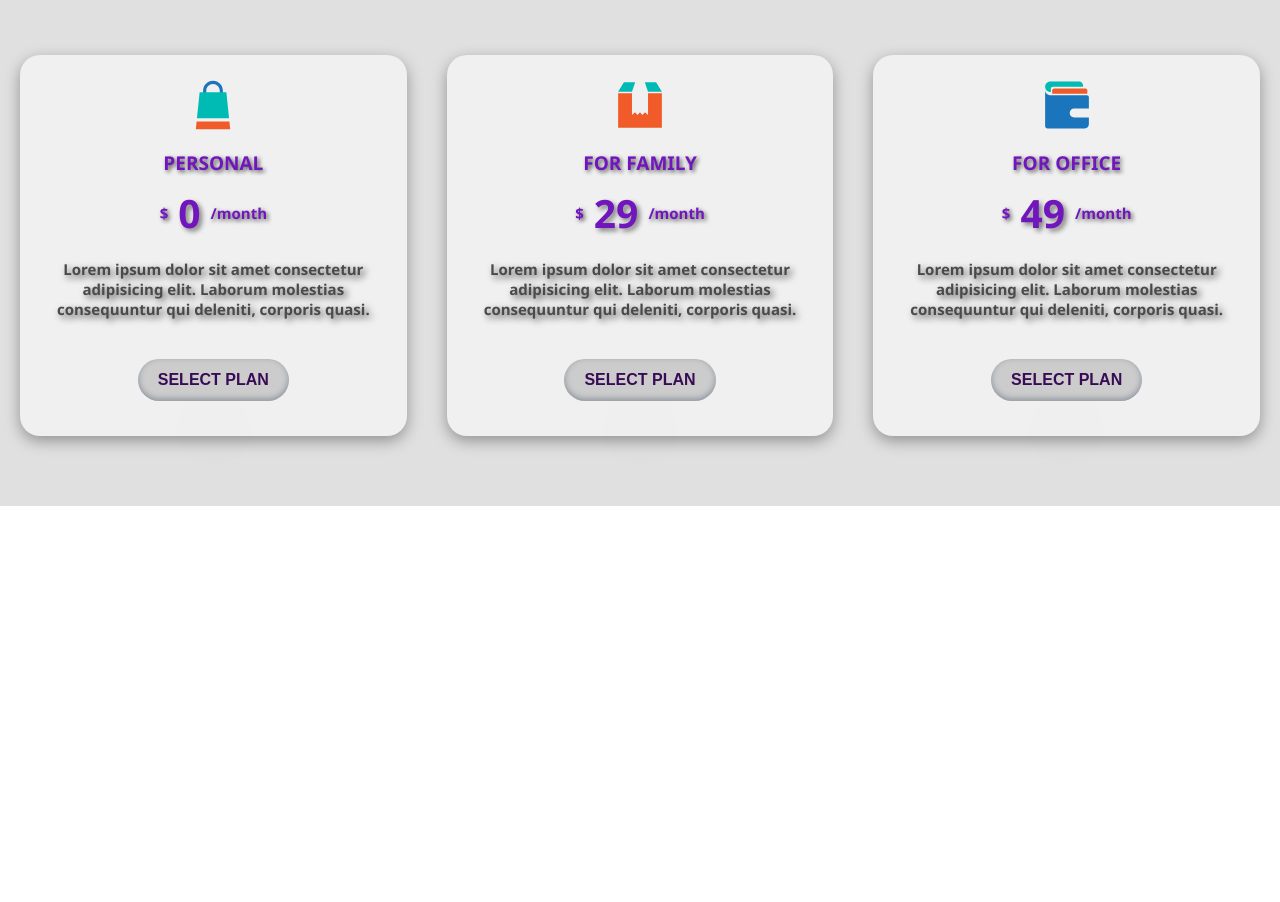
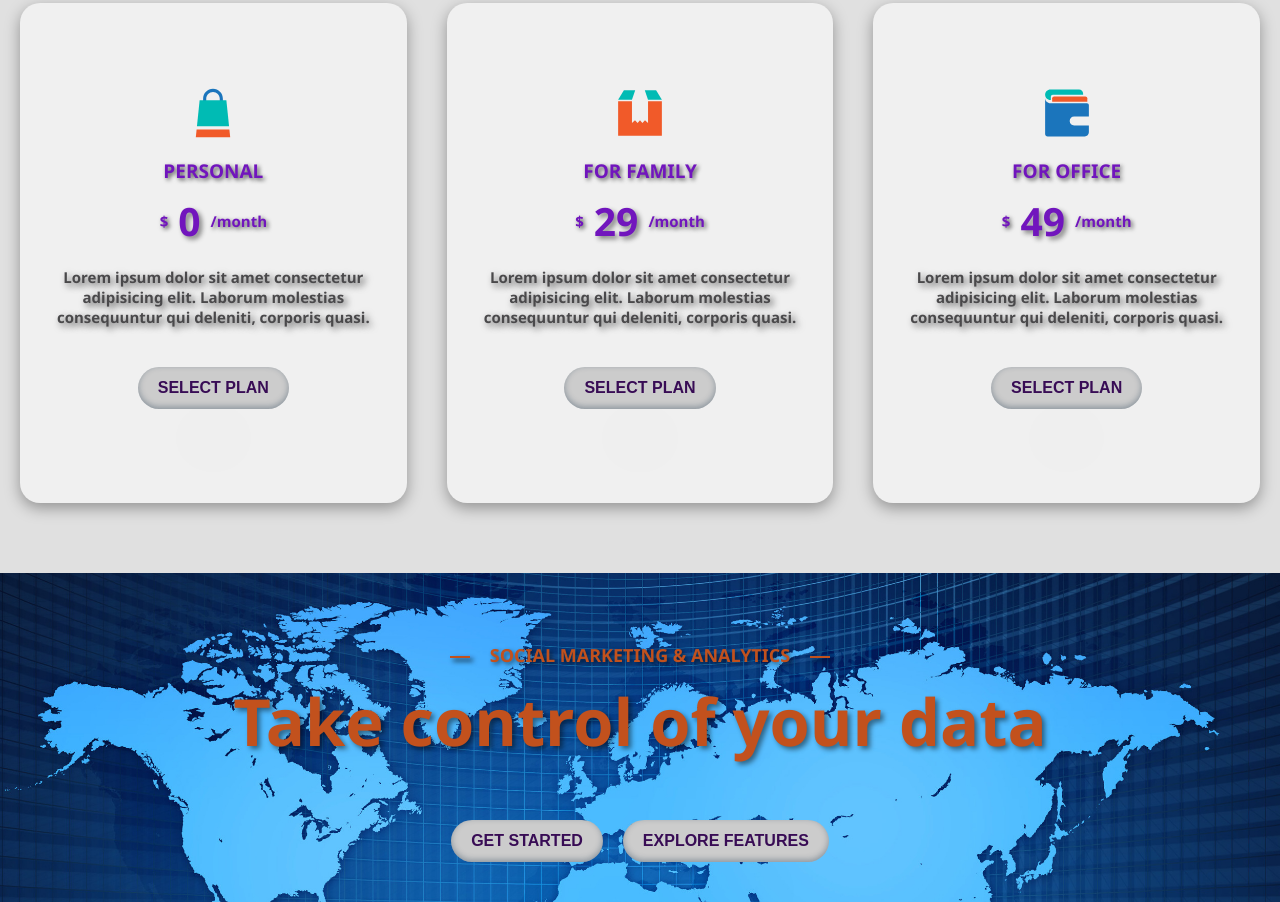
Before and after one commit to AlekseiKom/FlexLanding, a plain HTML site: page index.html in a window 1280 px wide. Shown: the part 1094-1996 px from the top of the page. Before the commit the page ends 1600 px from the top, so only its background shows below. Drawn offline with Linux system fonts and the light colour scheme.

Commit message:
Control block added,

```diff
--- a/index.html
+++ b/index.html
@@ -104,6 +104,22 @@
             </div>
         </div>
     </div>
+    <div class="control-block">
+        <div class="control-header">
+            <div class="control-text">
+                <span> SOCIAL MARKETING & ANALYTICS </span>
+                <h1>Take control of your data</h1>
+                <div class="btn-block">
+                    <button class="panel-btn">
+                        GET STARTED
+                    </button>
+                    <button class="panel-btn">
+                        EXPLORE FEATURES
+                    </button>
+                </div>
+            </div>
+        </div>
+    </div>
     <script src="main.js"></script>
 </body>
 
--- a/style.css
+++ b/style.css
@@ -169,17 +169,18 @@ body {
 }
 .table {
     background-color: #e0e0e0;
-    height: 100vh;
+    /* height: 100vh; */
     display: flex;
     flex-direction: column;
     align-items: center;
     justify-content: space-between;
 }
 .table-header {
- margin-top: 50px;
+display: flex;
 }
 .table-text {
     display: flex;
+    margin-top: 50px;
     flex-direction: column;
     justify-content: center;
     align-items: center;
@@ -234,15 +235,19 @@ body {
      margin-bottom: 50px;
 }
 .tabel-panel {
+    min-height: 500px;
     display: flex;
     flex-direction: column;
-    justify-content: space-between;
+    justify-content: center;
     align-items: center;
     margin: 20px;
     padding: 15px;
     background-color: #f0f0f0;
     border-radius: 20px;
     box-shadow: rgba(0, 0, 0, 0.35) 0px 5px 15px;
+}
+.tabel-panel:hover {
+    box-shadow: #572358bd 0px 5px 15px;
 }
 .tabel-panel img {
     width: 50px;
@@ -298,5 +303,80 @@ body {
     background: #cccccc;
     text-align: center;
     box-shadow: rgba(50, 50, 93, 0.25) 0px 50px 100px -20px, rgba(0, 0, 0, 0.3) 0px 30px 60px -30px, rgba(10, 37, 64, 0.35) 0px -2px 6px 0px inset;
-    margin: 20px 0px 20px 0px;
+    margin: 20px 10px 20px 10px;
 }
+.panel-btn:hover {
+    display: flex;
+    justify-content: center;
+    align-items: center;
+    cursor:pointer;
+    padding: 12px 20px 12px 20px;
+    border-radius:100px;
+    color: #cccccc;
+    font-weight: 700;
+    font-size: 16px;
+    background: #5c2183;
+    text-align: center;
+    box-shadow: rgba(119, 70, 148, 0.25) 0px 50px 100px -20px, rgba(0, 0, 0, 0.3) 0px 30px 60px -30px, rgba(10, 37, 64, 0.35) 0px -2px 6px 0px inset;
+    margin: 20px 10px 20px 10px;
+}
+.control-block {
+    display: flex;
+    justify-content: center;
+    align-items: center;
+    background-image: url(./img/control/map.jpg);
+    background-size: cover;
+}
+.control-header {
+    display: flex;
+    justify-content: center;
+    align-items: center;
+    margin: 20px
+}
+
+.btn-block {
+    display: flex;
+}
+
+.control-text {
+    display: flex;
+    margin-top: 50px;
+    flex-direction: column;
+    justify-content: center;
+    align-items: center;
+}
+.control-text span {
+   display: inline-block;
+   color: #c2511d;
+   font-size: 18px;
+   font-weight: bold;
+   text-shadow: 2px 2px 4px #00000093;
+   margin-bottom: 10px;
+}
+.control-text span::after {
+    content: ' ';
+    width: 20px;
+    height: 2px;
+    background-color: #c2511d;
+    display: inline-block;
+    vertical-align: middle;
+    margin-left: 15px;
+    box-shadow: 3px 3px 5px #00000098;
+}
+.control-text span::before {
+    content: ' ';
+    width: 20px;
+    height: 2px;
+    background-color: #c2511d;
+    display: inline-block;
+    vertical-align: middle;
+    margin-right: 15px;
+    box-shadow: 3px 3px 5px #000000;
+}
+.control-text h1 {
+    margin-bottom:35px;
+    color: #c2511d;
+    font-size: 65px;
+    font-weight: bold;
+    text-shadow: 3px 3px 5px #00000077;
+}
```
Also changed, not shown: img/control/map.jpg (added).
